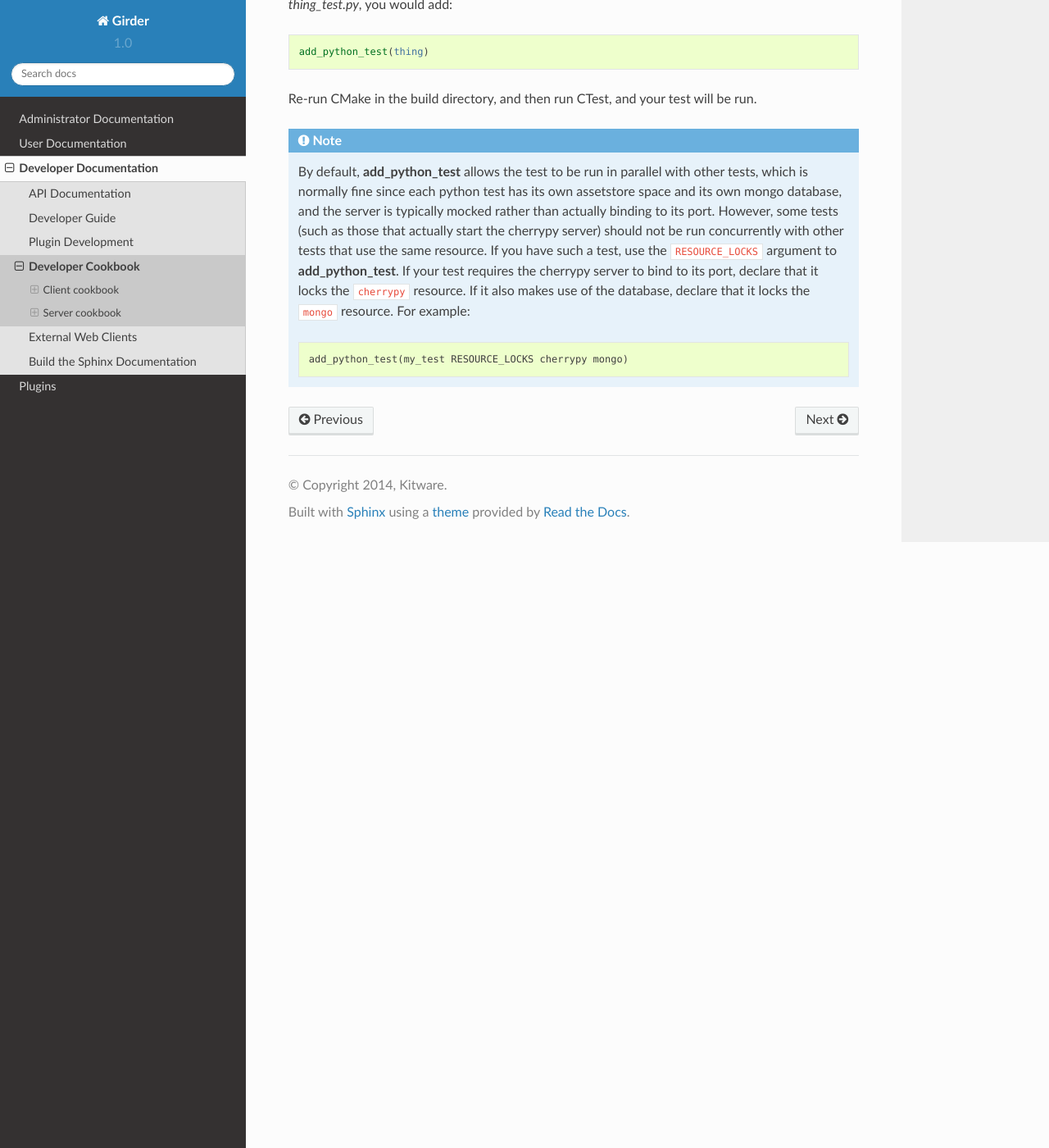
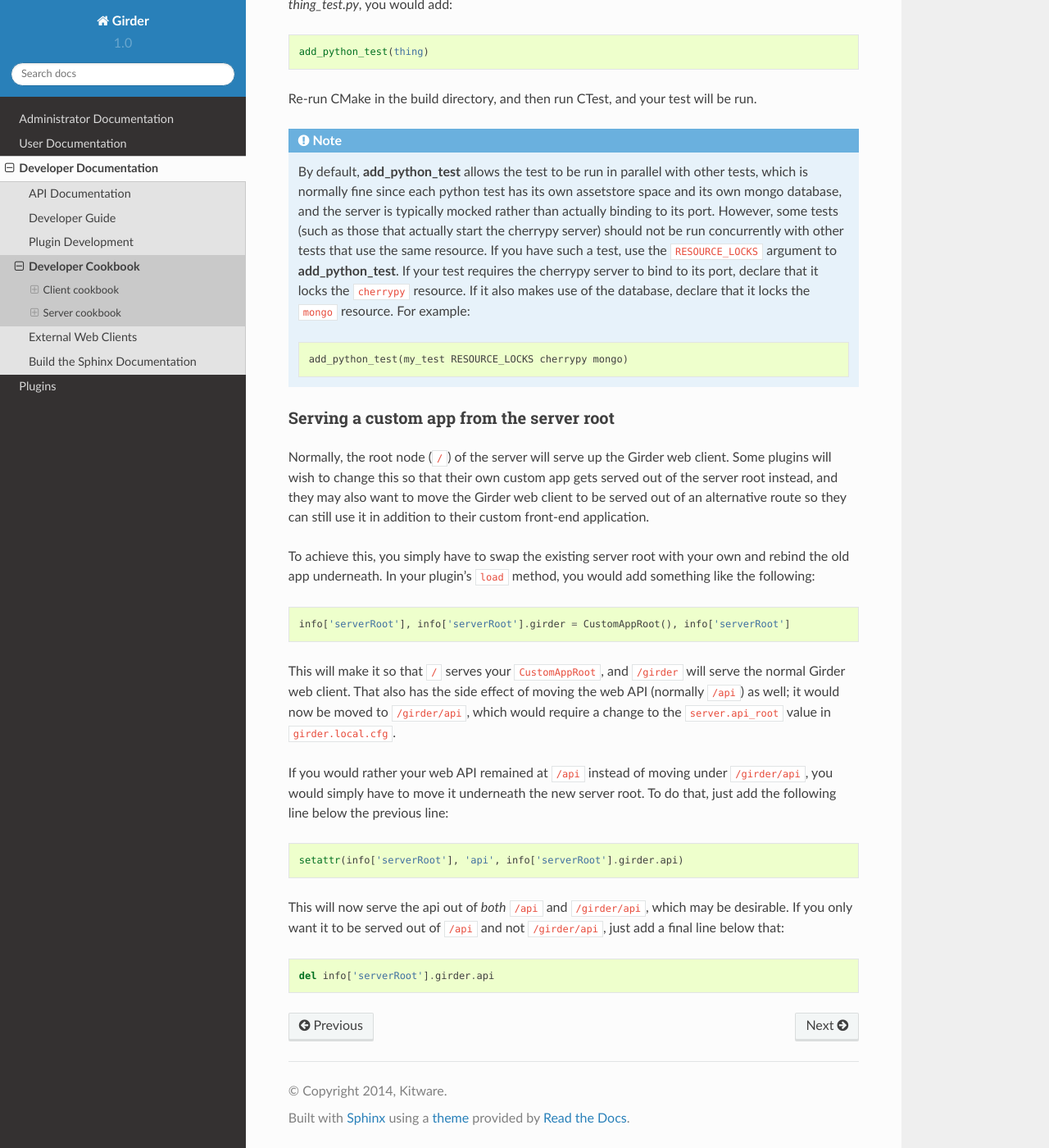
Before and after one commit to girder/girder, a Sphinx documentation site: the page built from docs/developer-cookbook.rst, in a window 1280 px wide and 1400 px high, scrolled down 4484 px. Shown: the whole window at 82% size. Built offline with Sphinx 7.4.7 and the Read the Docs theme 2.0.0, drawn with Linux system fonts in a browser that asks for light colours.

Commit message:
Document cherrypy root fiddling

```diff
--- a/docs/developer-cookbook.rst
+++ b/docs/developer-cookbook.rst
@@ -236,3 +236,41 @@ run.
    ``mongo`` resource. For example: ::
 
        add_python_test(my_test RESOURCE_LOCKS cherrypy mongo)
+
+Serving a custom app from the server root
+^^^^^^^^^^^^^^^^^^^^^^^^^^^^^^^^^^^^^^^^^
+
+Normally, the root node (``/``) of the server will serve up the Girder web client.
+Some plugins will wish to change this so that their own custom app gets served out of
+the server root instead, and they may also want to move the Girder web client to
+be served out of an alternative route so they can still use it in addition to
+their custom front-end application.
+
+To achieve this, you simply have to swap the existing server root with your own
+and rebind the old app underneath. In your plugin's ``load`` method, you would
+add something like the following:
+
+.. code-block:: python
+
+    info['serverRoot'], info['serverRoot'].girder = CustomAppRoot(), info['serverRoot']
+
+This will make it so that ``/`` serves your ``CustomAppRoot``, and ``/girder`` will
+serve the normal Girder web client. That also has the side effect of moving the
+web API (normally ``/api``) as well; it would now be moved to ``/girder/api``, which
+would require a change to the ``server.api_root`` value in ``girder.local.cfg``.
+
+If you would rather your web API remained at ``/api`` instead of moving under
+``/girder/api``, you would simply have to move it underneath the new server root. To
+do that, just add the following line below the previous line:
+
+.. code-block:: python
+
+    setattr(info['serverRoot'], 'api', info['serverRoot'].girder.api)
+
+This will now serve the api out of *both* ``/api`` and ``/girder/api``, which
+may be desirable. If you only want it to be served out of ``/api`` and not
+``/girder/api``, just add a final line below that:
+
+.. code-block:: python
+
+    del info['serverRoot'].girder.api
```
